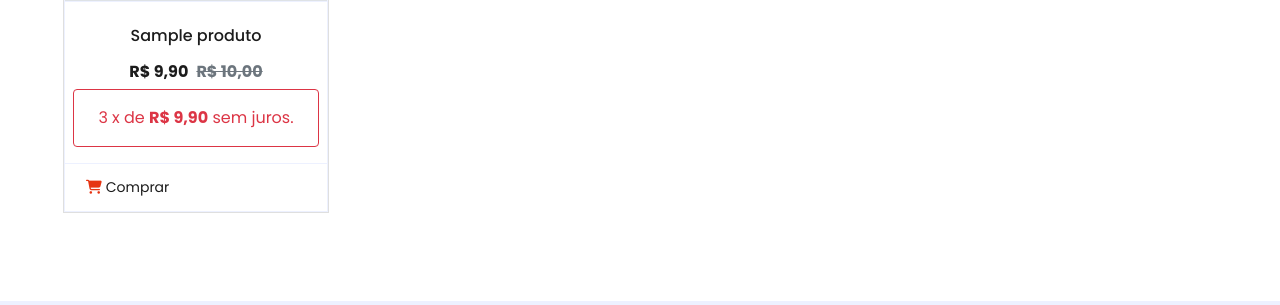
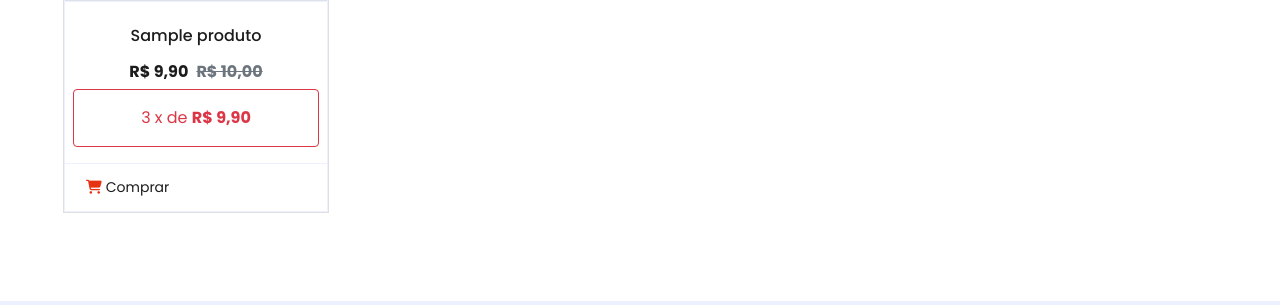
Before and after one commit to Gabrielbs182/ecommerce, a Laravel app: page / in a window 1280 px wide. Shown: the part 995-1300 px from the top of the page. Run offline with Laravel 9, Linux system fonts and the light colour scheme; data comes from the database, SQL or seed files in the repository; tables that the repository leaves empty hold one stand-in row (values such as "Sample post"); grey boxes are pictures that could not be loaded.

Commit message:
Update _produtos.blade.php

```diff
--- a/resources/views/layouts/_produtos.blade.php
+++ b/resources/views/layouts/_produtos.blade.php
@@ -27,14 +27,12 @@
                         <div class="border border-danger rounded ml-2 mr-2 d-flex justify-content-center">
                             <p class="text-danger mt-3">3 x de <b>R$
                                     {{ number_format($prod->valor - $prod->valor * ($prod->desconto / 100), 2, ',', '.') }}</b>
-                                sem
-                                juros.</p>
+                                </p>
                         </div>
                     @else
                         <div class="border border-danger rounded ml-2 mr-2 d-flex justify-content-center">
                             <p class="text-danger mt-3">3 x de <b>R$
-                                    {{ number_format($prod->valor / 3, 2, ',', '.') }}</b> sem
-                                juros.</p>
+                                    {{ number_format($prod->valor / 3, 2, ',', '.') }}</b></p>
                         </div>
                     @endif
                 </div>
```
